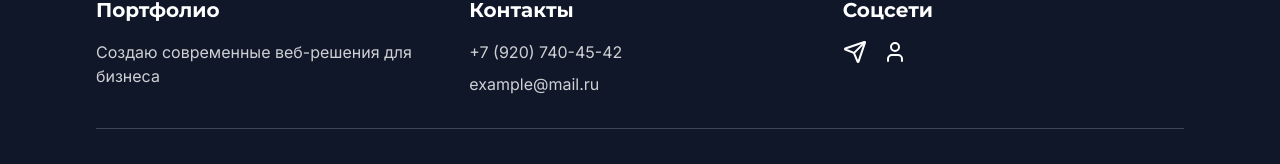
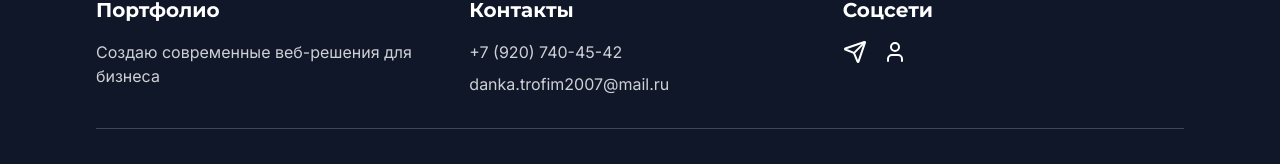
Before and after one commit to pr-poehali-dev/site-portfolio-creation, a React (Vite) app: page / in a window 1280 px wide. Shown: the part 3232-3396 px from the top of the page. Built offline with nearby package versions, Linux system fonts and the light colour scheme.

Commit message:
Обновление компонента интерфейса

```diff
--- a/src/pages/Index.tsx
+++ b/src/pages/Index.tsx
@@ -229,9 +229,8 @@ const Index = () => {
                   <a href="tel:+79991234567" className="hover:text-primary transition-colors">+7 (920) 740-45-42</a>
                 </p>
                 <p>
-                  <a href="mailto:example@mail.ru" className="hover:text-primary transition-colors">
-                    example@mail.ru
-                  </a>
+                  <a href="mailto:example@mail.ru" className="hover:text-primary transition-colors">danka.trofim2007@mail.ru
+</a>
                 </p>
               </div>
             </div>
```
